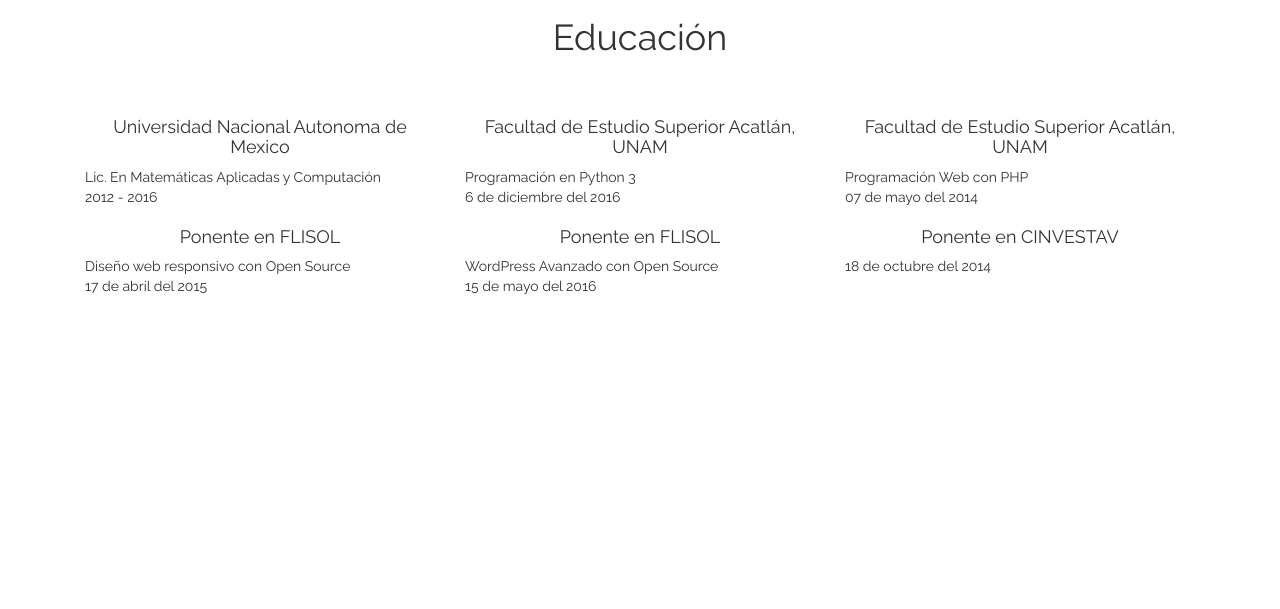
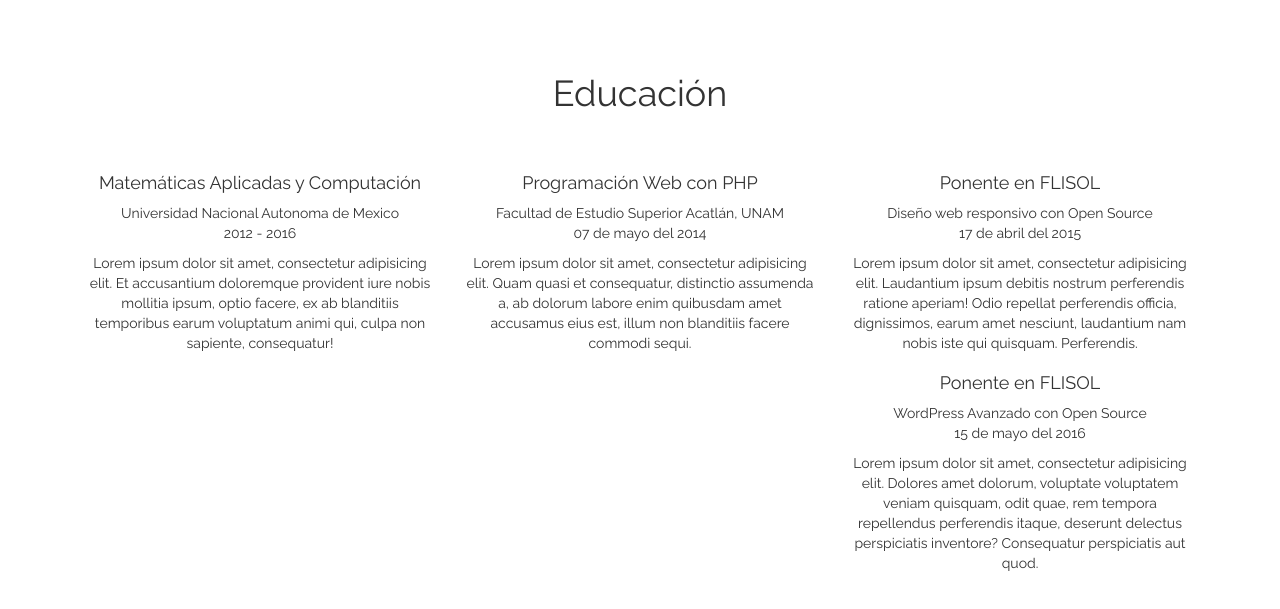
Before and after one commit to salomonmac/SaulCV, a plain HTML site: page index.html in a window 1280 px wide. Shown: the part 1843-2452 px from the top of the page. Before the commit the page ends 2149 px from the top, so only its background shows below. Drawn offline with Linux system fonts and the light colour scheme.

Commit message:
cambio de imagenes y de texto

```diff
--- a/css/style.css
+++ b/css/style.css
@@ -2,7 +2,7 @@
     font-family: 'Raleway', sans-serif;
 }
 #inicio {
-    background-image: url(../img/fondo.jpg);
+    background-image: url(../img/inicio.jpg);
     background-position: center;
     background-repeat: no-repeat;
     background-attachment: fixed;
@@ -46,7 +46,7 @@
     margin-bottom: 2em;
 }
 #habilidades {
-    background-image: url(../img/teclado.jpg);
+    background-image: url(../img/habilidades-3.jpeg);
     background-position: center;
     background-repeat: no-repeat;
     background-size: cover;
@@ -61,3 +61,7 @@
 #habilidades img{
     width: 48px;
 }
+#educacion{
+    padding-bottom: 4em;
+    padding-top: 4em;
+}
--- a/index.html
+++ b/index.html
@@ -86,7 +86,7 @@
                 br*100
             </div>
             <div class="col-md-6 col-sm-6">
-                <img src="img/fondo.jpg" alt="Sobre mi" class="img img-responsive">
+                <img src="img/sobre-mi.jpeg" alt="Sobre mi" class="img img-responsive">
             </div>
         </div>
         <div class="container-fluid" id="habilidades">
@@ -195,29 +195,27 @@
         </div>
         <div class="container" id="educacion">
             <h1 class="text-center">Educación</h1> <br><br>
-            <div class="col-md-4">
-                <h4 class="text-center">Universidad Nacional Autonoma de Mexico</h4>
-                <p>Lic. En Matemáticas Aplicadas y Computación <br>2012 - 2016 </p>
+            <div class="col-md-4 text-center">
+                <h4>Matemáticas Aplicadas y Computación</h4>
+                <p>Universidad Nacional Autonoma de Mexico <br><span>2012 - 2016</span> </p>
+                <p>Lorem ipsum dolor sit amet, consectetur adipisicing elit. Et accusantium doloremque provident iure nobis mollitia ipsum, optio facere, ex ab blanditiis temporibus earum voluptatum animi qui, culpa non sapiente, consequatur!</p>
+                <br>
             </div>
-            <div class="col-md-4">
-                <h4 class="text-center">Facultad de Estudio Superior Acatlán, UNAM</h4>
-                <p>Programación en Python 3 <br>6 de diciembre del 2016</p>
+            <div class="col-md-4 text-center">
+                <h4>Programación Web con PHP</h4>
+                <p>Facultad de Estudio Superior Acatlán, UNAM <br><span>07 de mayo del 2014</span></p>
+                <p>Lorem ipsum dolor sit amet, consectetur adipisicing elit. Quam quasi et consequatur, distinctio assumenda a, ab dolorum labore enim quibusdam amet accusamus eius est, illum non blanditiis facere commodi sequi.</p>
+                <br>
             </div>
-            <div class="col-md-4">
-                <h4 class="text-center">Facultad de Estudio Superior Acatlán, UNAM</h4>
-                <p>Programación Web con PHP <br>07 de mayo del 2014</p>
+            <div class="col-md-4 text-center">
+                <h4>Ponente en FLISOL</h4>
+                <p>Diseño web responsivo con Open Source <br><span>17 de abril del 2015</span></p>
+                <p>Lorem ipsum dolor sit amet, consectetur adipisicing elit. Laudantium ipsum debitis nostrum perferendis ratione aperiam! Odio repellat perferendis officia, dignissimos, earum amet nesciunt, laudantium nam nobis iste qui quisquam. Perferendis.</p>
             </div>
-            <div class="col-md-4">
-                <h4 class="text-center">Ponente en FLISOL</h4>
-                <p>Diseño web responsivo con Open Source <br>17 de abril del 2015</p>
-            </div>
-            <div class="col-md-4">
-                <h4 class="text-center">Ponente en FLISOL</h4>
-                <p>WordPress Avanzado con Open Source <br>15 de mayo del 2016</p>
-            </div>
-            <div class="col-md-4">
-                <h4 class="text-center">Ponente en CINVESTAV</h4>
-                <p>18 de octubre del 2014</p>
+            <div class="col-md-4 text-center">
+                <h4>Ponente en FLISOL</h4>
+                <p>WordPress Avanzado con Open Source <br><span>15 de mayo del 2016</span></p>
+                <p>Lorem ipsum dolor sit amet, consectetur adipisicing elit. Dolores amet dolorum, voluptate voluptatem veniam quisquam, odit quae, rem tempora repellendus perferendis itaque, deserunt delectus perspiciatis inventore? Consequatur perspiciatis aut quod.</p>
             </div>
         </div>
     </section>
```
Also changed, not shown: img/inicio-2.jpeg (added), 6 other files.
